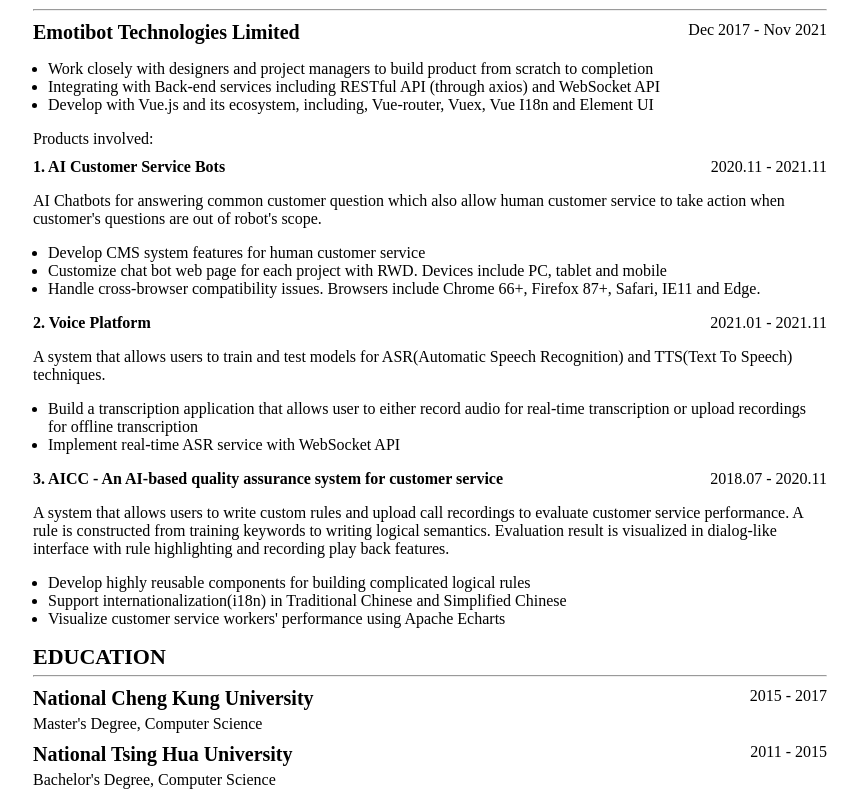
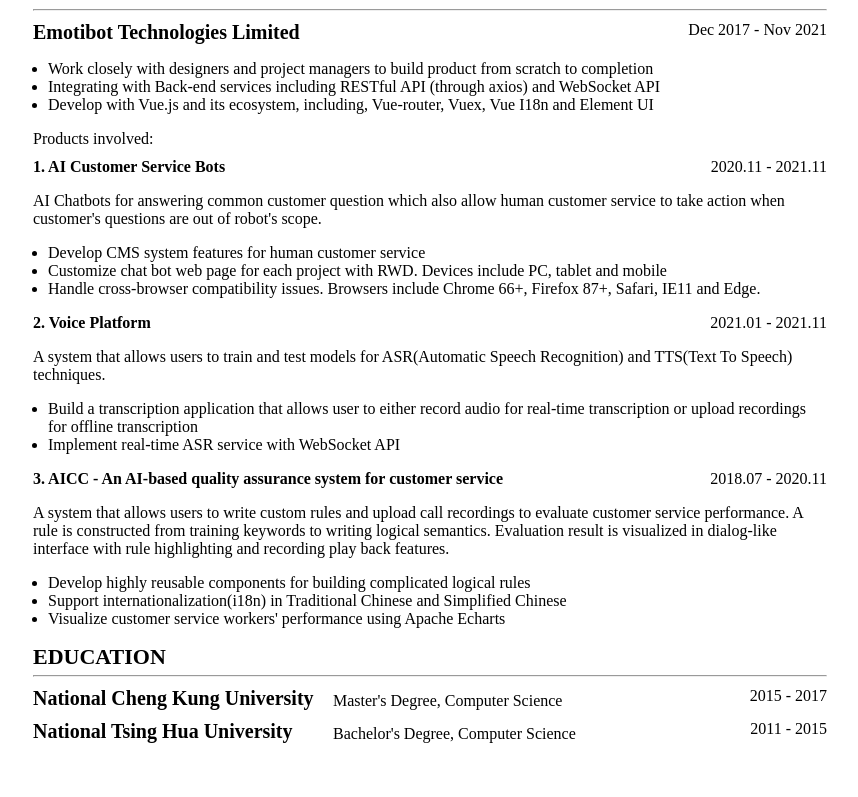
Before and after one commit to joanneccwang/resume, a Vue app: page / in a window 1280 px wide. Shown: the part 273-1070 px from the top of the page, without its empty margins (210-1068 px from the left). After the commit the page ends 1024 px from the top, so only its background shows below. Built offline with nearby package versions, Linux system fonts and the light colour scheme.

Commit message:
Layout education into oneline

```diff
--- a/src/views/Education.vue
+++ b/src/views/Education.vue
@@ -2,14 +2,14 @@
   <div id="education">
     <block-title>EDUCATION</block-title>
     <div class="education_degree">
-      <div>
+      <div class="education_degree-block">
         <div class="degree_school">{{ $t('education.NCKU.school') }}</div>
         <div class="degree_degree">{{ $t('education.NCKU.degree') }}</div>
       </div>
       <div class="degree_year">2015 - 2017</div>
     </div>
     <div class="education_degree">
-      <div>
+      <div class="education_degree-block">
         <div class="degree_school">{{ $t('education.NTHU.school') }}</div>
         <div class="degree_degree">{{ $t('education.NTHU.degree') }}</div>
       </div>
@@ -35,13 +35,22 @@
       margin-bottom: 10px;
     }
 
+    .education_degree-block {
+      flex: 1 0 auto;
+      display: flex;
+      flex-direction: row;
+    }
+
     .degree_school {
       @include title;
+      flex: 0 0 300px;
     }
     .degree_degree {
       margin-top: 5px;
+      flex: 1 0 auto;
     }
     .degree-year {
+      flex: 0 0 auto;
       color: #666;
     }
   }
```
